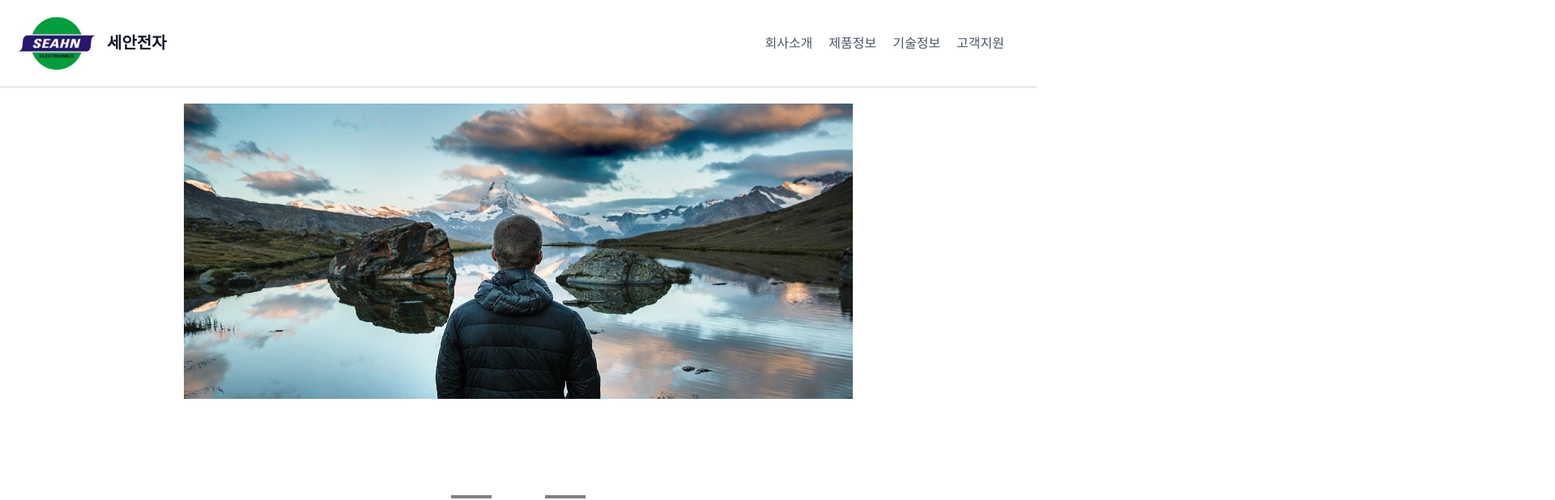
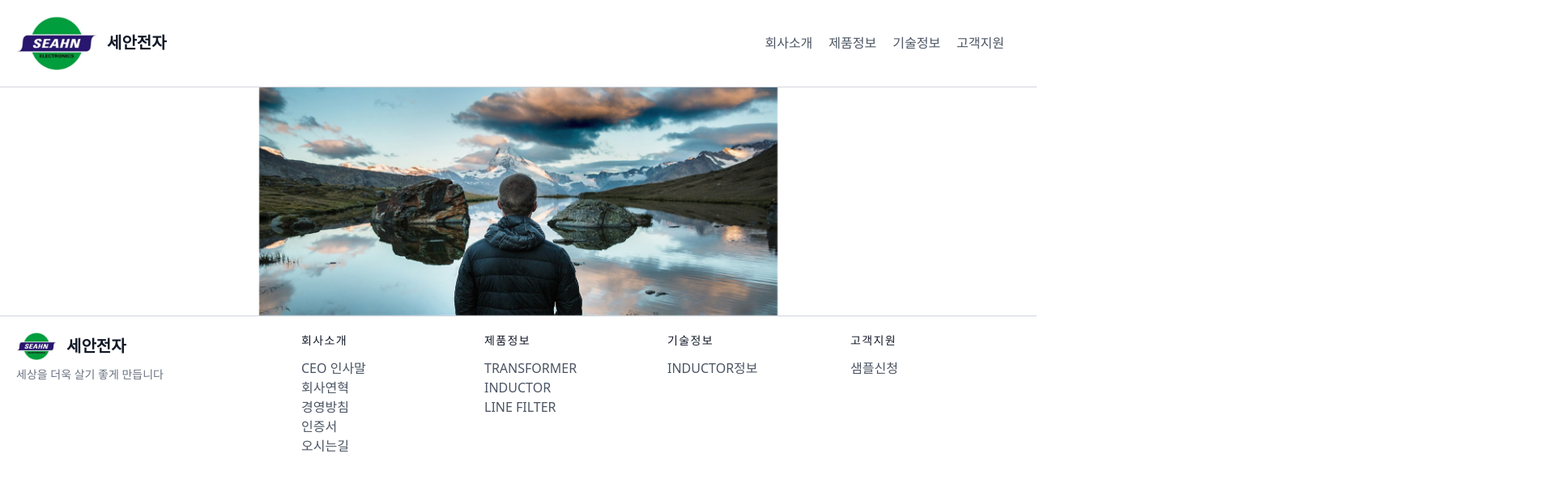
Before and after one commit to evenoahchoi/seahn, a Next.js app: page / in a window 1280 px wide. Shown: the top 618 px of the page at 81% size, 1920 px wide, since content can reach past the window. Built offline with nearby package versions, Linux system fonts and the light colour scheme.

Commit message:
캐로셀 스와이퍼 라이브러리로 수정

```diff
--- a/app/carousel.js
+++ b/app/carousel.js
@@ -1,68 +1,36 @@
 "use client";
 
-import React, { useState, useEffect } from "react";
+import React from 'react';
+// Swiper React 컴포넌트와 스타일을 임포트합니다.
+import { Swiper, SwiperSlide } from 'swiper/react';
+import 'swiper/css'; // Swiper 기본 스타일
+import 'swiper/css/navigation'; // 네비게이션 기능 스타일
+import SwiperCore, { Navigation } from 'swiper'; // 필요한 Swiper 모듈을 임포트합니다.
+import { Autoplay } from 'swiper/modules';
 
-const Carousel = ({ images }) => {
-  const [currentIndex, setCurrentIndex] = useState(0);
+// Swiper 모듈을 사용 설정합니다.
+SwiperCore.use([Navigation, Autoplay]);
 
-  useEffect(() => {
-    const interval = setInterval(() => {
-      setCurrentIndex((prevIndex) => (prevIndex + 1) % images.length);
-    }, 3000); // 3초마다 이미지 변경
-
-    return () => clearInterval(interval);
-  }, [images.length]);
-
-  const goToIndex = (index) => {
-    setCurrentIndex(index);
-  };
+const SwiperExample = () => {
+  const images = [
+    { src: '/img1.jpg', alt: 'Image 1' },
+    { src: '/img2.jpg', alt: 'Image 2' },
+    { src: '/img3.jpg', alt: 'Image 3' },
+  ];
 
   return (
-    <div className="relative">
-      <div
-        className="overflow-hidden w-2/3 mx-auto"
-        style={{ height: "500px" }}
-      >
-        {" "}
-        {/* 이미지의 높이를 조절해주세요 */}
-        {images.map((image, index) => (
-          <div
-            key={index}
-            className={`transition-transform ease-in-out duration-700 ${
-              index === currentIndex ? "opacity-100" : "opacity-0 absolute"
-            }`}
-            style={{
-              transform: `translateX(${100 * (index - currentIndex)}%)`,
-              width: "100%", // 이미지의 너비를 100%로 설정해주세요
-            }}
-          >
-            <img
-              src={image.src}
-              alt={image.alt}
-              className="block h-full w-full object-cover"
-            />{" "}
-            {/* 이미지의 사이즈를 조정해주세요 */}
-          </div>
-        ))}
-      </div>
-      {/* Indicator 버튼들 */}
-      <div className="absolute bottom-0 left-1/2 transform -translate-x-1/2 flex space-x-2">
-        {images.map((image, index) => (
-          <button
-            key={index}
-            style={{
-              height: "4px",
-              width: "50px",
-              marginBottom: "12px",
-              backgroundColor: currentIndex === index ? "white" : "gray",
-            }} // style 속성으로 직접 스타일 적용
-            onClick={() => goToIndex(index)}
-            aria-label={`Go to slide ${index + 1}`}
-          />
-        ))}
-      </div>
-    </div>
+    <Swiper // 슬라이드 사이의 간격
+      slidesPerView={1} // 한 번에 보여줄 슬라이드 개수
+      autoplay={{ delay: 4000 }} // 자동 재생 설정: 4초 간격
+      loop={true} // 무한 루프
+    >
+      {images.map((image, index) => (
+        <SwiperSlide key={index} style={{ display: 'flex', justifyContent: 'center', alignItems: 'center' }}>
+          <img src={image.src} alt={image.alt} style={{ width: '50%', height: 'auto' }} />
+        </SwiperSlide>
+      ))}
+    </Swiper>
   );
 };
 
-export default Carousel;
+export default SwiperExample;
--- a/app/page.js
+++ b/app/page.js
@@ -1,18 +1,10 @@
 import React from 'react';
-import Carousel from './carousel';
+import SwiperExample from './carousel';
 export default function Home() {
-  // Carousel에 표시될 이미지 배열
-  const images = [
-    { src: '/img1.jpg', alt: 'Image 1' },
-    { src: '/img2.jpg', alt: 'Image 2' },
-    { src: '/img3.jpg', alt: 'Image 3' },
-  ];
 
   return (
     <div>
-      <div className="m-5">
-        <Carousel images={images} />
-      </div>
+      <SwiperExample />
     </div>
   );
 }
--- a/package.json
+++ b/package.json
@@ -11,7 +11,8 @@
   "dependencies": {
     "next": "14.1.0",
     "react": "^18",
-    "react-dom": "^18"
+    "react-dom": "^18",
+    "swiper": "^11.0.6"
   },
   "devDependencies": {
     "autoprefixer": "^10.0.1",
```
Also changed, not shown: 1 other file (tests, documents, lock files or other folders).
